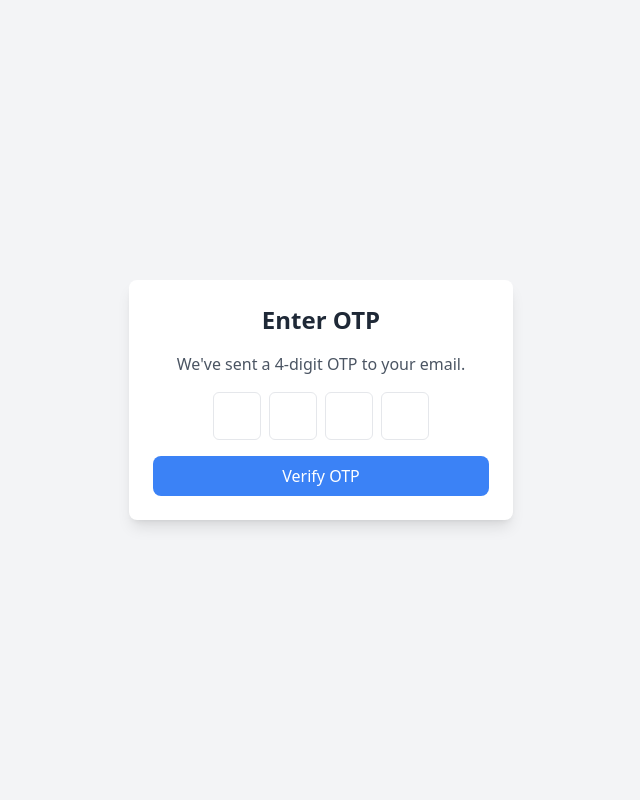
After one commit to aloksingh72/authentication_project_django, a Django app: page /otp/ in a window 1280 px wide. The commit adds this page. Shown: the whole page, without its empty margins (319-959 px from the left). Run offline with Django 4.2, Linux system fonts and the light colour scheme; some libraries are stand-ins or nearby versions.

Commit message:
otp verification added

```diff
--- a/auth_project/accounts/templates/home.html
+++ b/auth_project/accounts/templates/home.html
@@ -14,7 +14,7 @@
       <h3 class="text-lg text-gray-600 mt-2">
         Hello,
         <span class="font-semibold text-blue-600">
-          {{ request.user.username }} </span
+          {{ user_instance.username }} </span
         >!
       </h3>
       <a
--- a/auth_project/accounts/templates/login.html
+++ b/auth_project/accounts/templates/login.html
@@ -29,9 +29,9 @@
       <form method="post" class="mt-4">
         {% csrf_token %}
         <input
-          type="text"
-          name="username"
-          placeholder="Username"
+          type="email"
+          name="email"
+          placeholder="Enter your Email"
           required
           class="w-full px-4 py-2 border rounded-lg focus:outline-none focus:ring-2 focus:ring-blue-500 mb-2"
         />
--- /dev/null
+++ b/auth_project/accounts/templates/otp.html
@@ -0,0 +1,33 @@
+<!DOCTYPE html>
+<html lang="en">
+<head>
+    <meta charset="UTF-8">
+    <meta name="viewport" content="width=device-width, initial-scale=1.0">
+    <title>OTP Verification</title>
+    <script src="https://cdn.tailwindcss.com"></script>
+</head>
+<body class="flex justify-center items-center h-screen bg-gray-100">
+
+    <div class="bg-white p-6 rounded-lg shadow-lg w-96 text-center">
+        <h2 class="text-2xl font-bold text-gray-800 mb-4">Enter OTP</h2>
+        <p class="text-gray-600 mb-4">We've sent a 4-digit OTP to your email.</p>
+
+        <!-- OTP Input Fields -->
+        <form action="#" method="POST">
+        {% csrf_token %}
+            <div class="flex justify-center gap-2 mb-4">
+                <input type="text" name="otp1" maxlength="1" required class="w-12 h-12 text-xl text-center border rounded-md focus:outline-none focus:ring-2 focus:ring-blue-500">
+                <input type="text" name="otp2" maxlength="1" required class="w-12 h-12 text-xl text-center border rounded-md focus:outline-none focus:ring-2 focus:ring-blue-500">
+                <input type="text" name="otp3" maxlength="1" required class="w-12 h-12 text-xl text-center border rounded-md focus:outline-none focus:ring-2 focus:ring-blue-500">
+                <input type="text" name="otp4" maxlength="1" required class="w-12 h-12 text-xl text-center border rounded-md focus:outline-none focus:ring-2 focus:ring-blue-500">
+            </div>
+
+            <!-- Submit Button -->
+            <button type="submit" class="w-full bg-blue-500 text-white py-2 rounded-lg hover:bg-blue-600 transition">
+                Verify OTP
+            </button>
+        </form>
+    </div>
+
+</body>
+</html>
--- a/auth_project/accounts/urls.py
+++ b/auth_project/accounts/urls.py
@@ -1,5 +1,5 @@
 from django.urls import path
-from .views import signup,user_login,user_logout,home,reset_pass,forget_password,reset_password
+from .views import signup,user_login,user_logout,home,reset_pass,forget_password,reset_password,otp
 
 urlpatterns = [
 
@@ -10,5 +10,6 @@ urlpatterns = [
     path('resetpass/',reset_pass,name= "resetpass"),
     path('forgetpass/',forget_password,name = "forgetpassword"),
     path("reset-password/<str:token>/", reset_password, name="reset_password"),
+    path("otp/",otp,name = "otp"),
 
 ]
--- a/auth_project/accounts/views.py
+++ b/auth_project/accounts/views.py
@@ -45,23 +45,72 @@ def signup(request):
         return redirect("login")
     return render(request,"signup.html")
 
-# login view
+# login view with uername
+
+# def user_login(request):
+#     if request.method =="POST":
+#         username = request.POST["username"]
+#         password = request.POST["password"]
+
+#         user_instance=UserDetails.objects.filter(username= username , password=password).last()
+#         # user = authenticate(request,username = username, password = password)
+#         if user_instance is not None:
+#             # store the session data for authentication
+#             messages.success(request,f"Welcome{username}!")
+#             return redirect("home")
+#         else:
+#             messages.error(request,"Invalid username and password")
+#             return redirect("login")
+#     return render(request,"login.html")
+
+
+# login the user using the email id and password
 def user_login(request):
     if request.method =="POST":
-        username = request.POST["username"]
+        email = request.POST["email"]
         password = request.POST["password"]
 
-        user_instance=UserDetails.objects.filter(username= username , password=password).last()
-        # user = authenticate(request,username = username, password = password)
+        user_instance = UserDetails.objects.filter(email = email,password = password).last()
         if user_instance is not None:
-            # store the session data for authentication
-            messages.success(request,f"Welcome{username}!")
-            return redirect("home")
+            print(user_instance.username)
+            messages.success(request,f"Welcome to otp page")
+            return redirect("otp")
         else:
-            messages.error(request,"Invalid username and password")
+            messages.error(request,"Invalid email or password")
             return redirect("login")
     return render(request,"login.html")
 
+
+def otp(request):
+    if request.method == "POST":
+        email = request.POST.get("email")
+
+        # checking if email exists
+        user_instance = UserDetails.objects.filter(email = email).first()
+        if not user_instance:
+            messages.error(request,"Email not found...")
+            return redirect("forgetpassword")
+         # Generate a 4-digit OTP
+        otp_code = str(random.randint(1000, 9999))
+
+        # Store OTP in session
+        request.session["otp"] = otp_code
+        request.session["email"] = email  # Store email for verification step
+
+        # send the otp via email
+        subject="Password Reset Request"
+        message=f"Click the link to reset your password: {reset_link}"
+        email_from=settings.EMAIL_HOST_USER
+        recipient_list=[email]
+        send_mail(
+            subject,
+            message,
+            email_from,
+            recipient_list,
+        )
+
+        messages.success(request,"otp has been send to your email")
+    return render(request,"otp.html")
 
 #logout view
 def user_logout(request):
@@ -72,6 +121,7 @@ def user_logout(request):
 
 # Home view for logged in user
 def home(request):
+    # user_instance = UserDetails.objects.get(id=user_id)
     return render(request,"home.html")
 
 # view for resetting the password
@@ -120,7 +170,7 @@ def forget_password(request):
         # generate reset tokens
         reset_token =   get_random_string(32)
         reset_tokens[email]= reset_token
-        print(email,'-------------email===============')
+        print(email,'<-------------email------------>')
         # send the reset email
         reset_link = f"http://127.0.0.1:8000/reset-password/{reset_token}/"
         subject="Password Reset Request"
```
